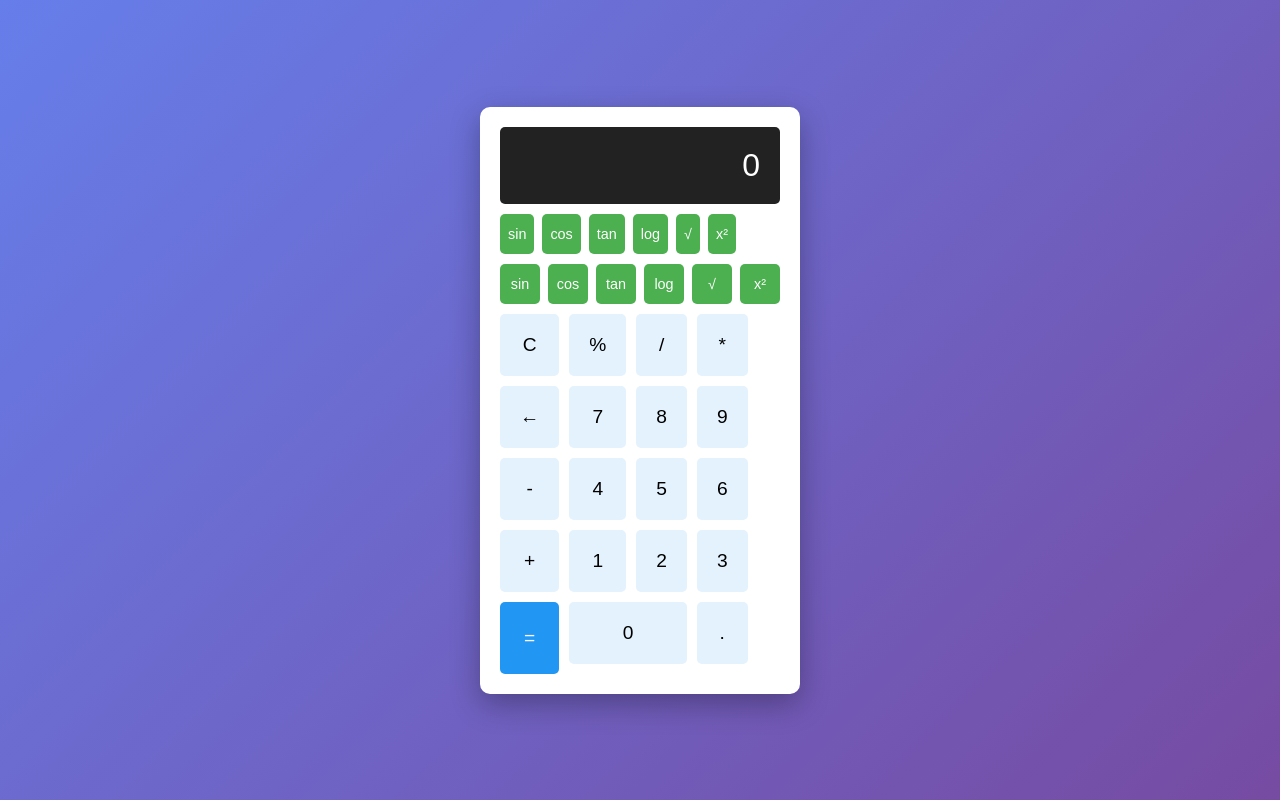
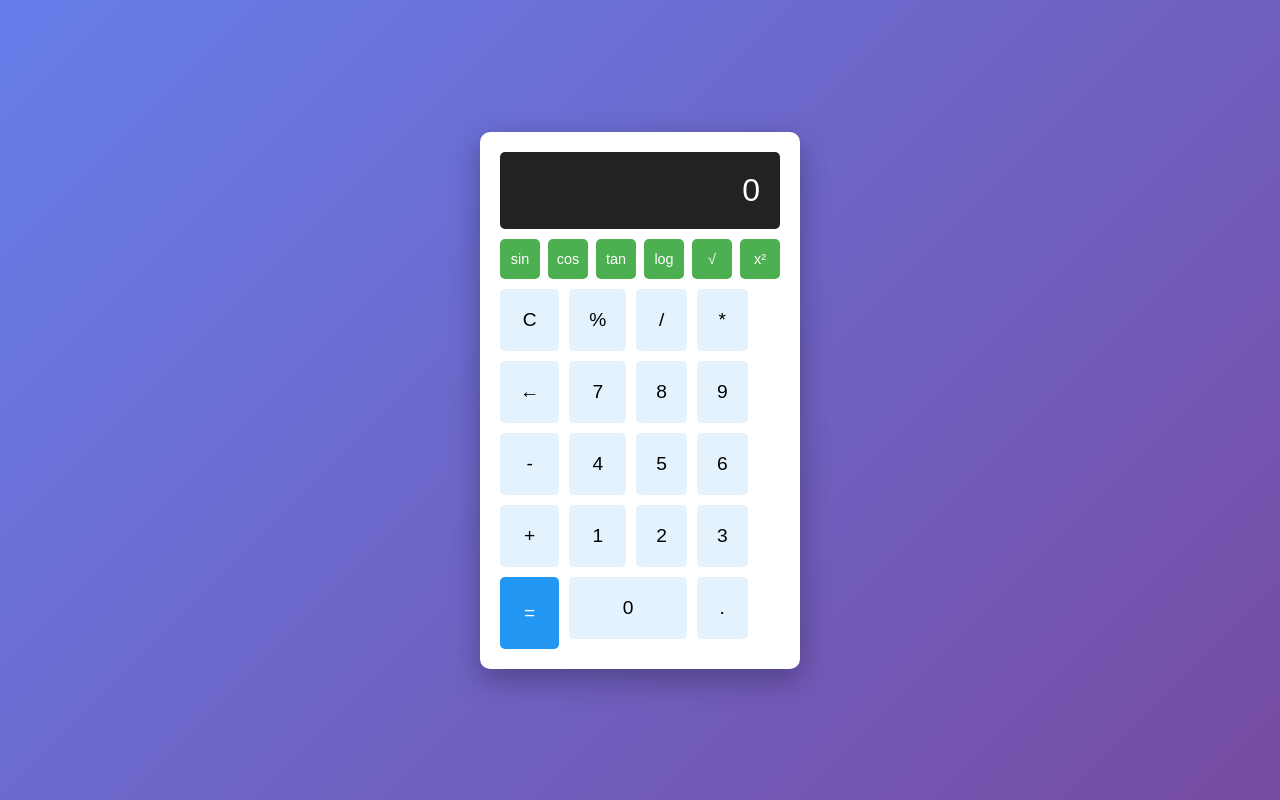
Before and after one commit to Youyu1122/calculator-app, a plain HTML site: page index.html in a window 1280 px wide. Drawn offline with Linux system fonts and the light colour scheme.

```diff
--- a/index.html
+++ b/index.html
@@ -10,14 +10,7 @@
     <div class="calculator">
         <div class="display" id="display">0</div>
         <div class="buttons">
-        <div class="scientific-buttons">
-        <button onclick="scientificCalc('sin')">sin</button>
-        <button onclick="scientificCalc('cos')">cos</button>
-        <button onclick="scientificCalc('tan')">tan</button>
-        <button onclick="scientificCalc('log')">log</button>
-        <button onclick="scientificCalc('sqrt')">√</button>
-        <button onclick="scientificCalc('pow')">x²</button>
-    </div>
+
       <!-- 記憶按鈕 -->
     </div>
 
```
